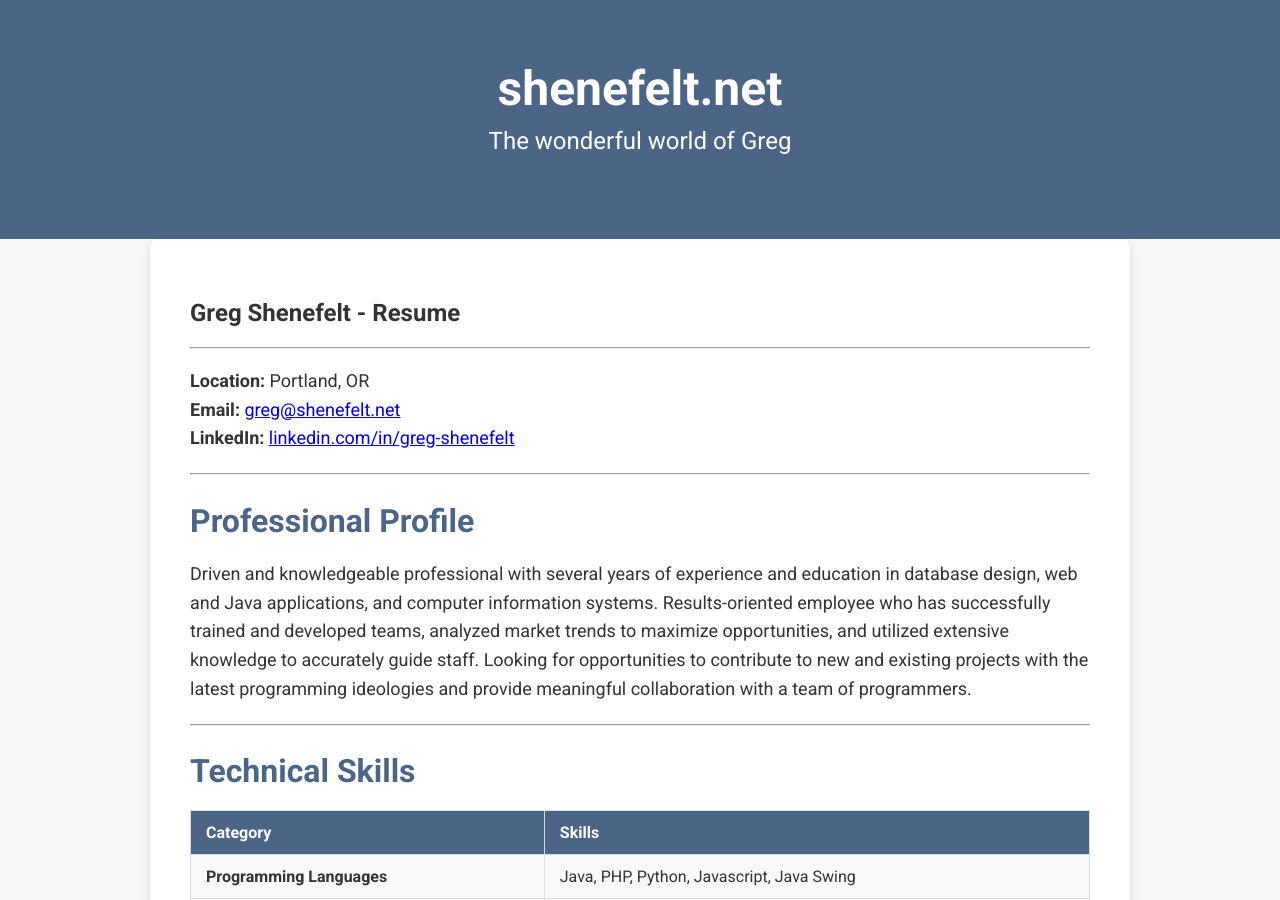
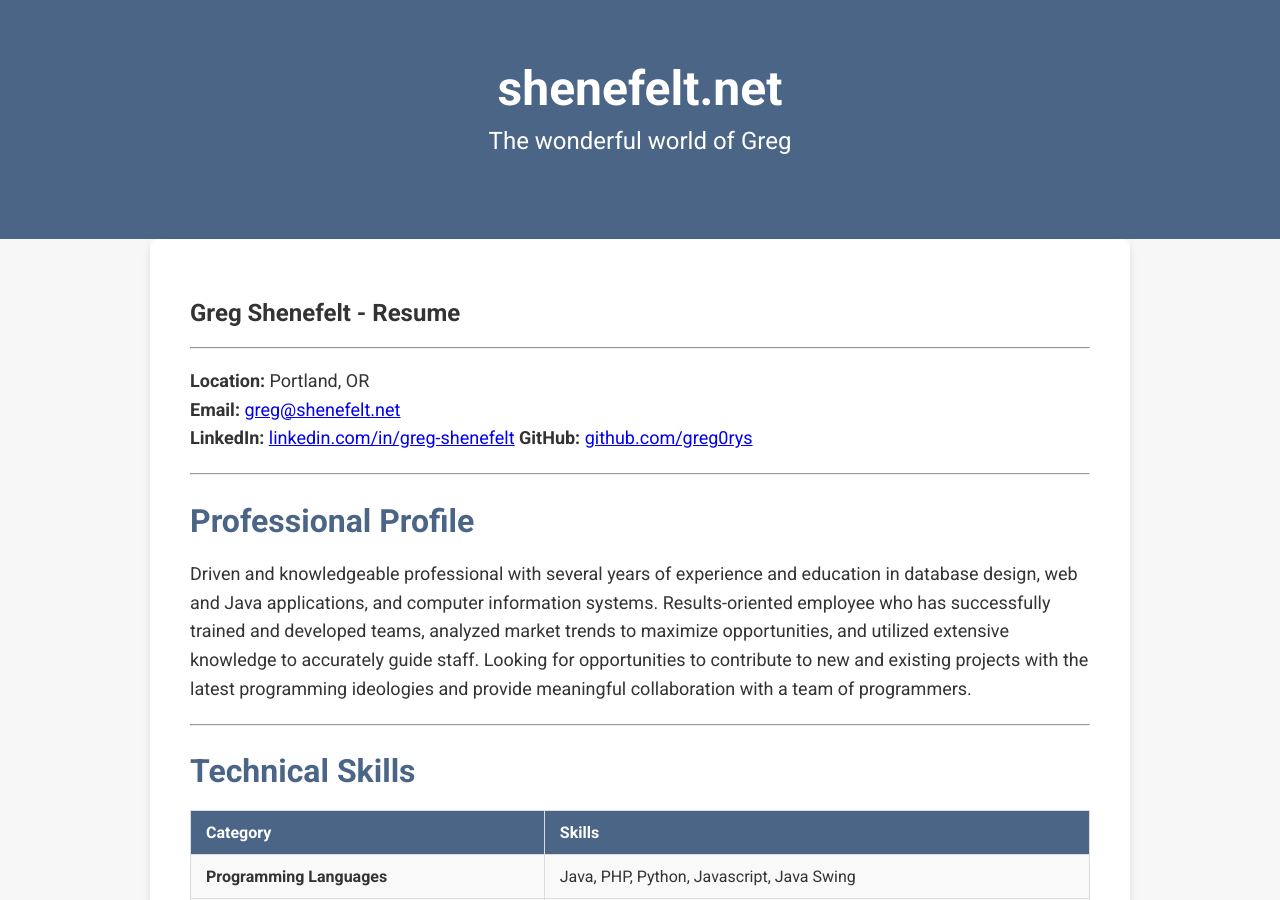
Before and after one commit to greg0rys/greg0rys.github.io, a Jekyll site: the page built from index.md, in a window 1280 px wide and 900 px high. Built offline with Jekyll 4.4.1, drawn with Linux system fonts in a browser that asks for light colours.

Commit message:
Update index.md

```diff
--- a/index.md
+++ b/index.md
@@ -10,6 +10,7 @@ title: ~/shenefelt.net
 **Location:** Portland, OR
 **Email:** [greg@shenefelt.net](mailto:greg@shenefelt.net)
 **LinkedIn:** [linkedin.com/in/greg-shenefelt](https://linkedin.com/in/greg-shenefelt)
+**GitHub:** [github.com/greg0rys](https://www.github.com/greg0rys)
 
 ---
 
```
